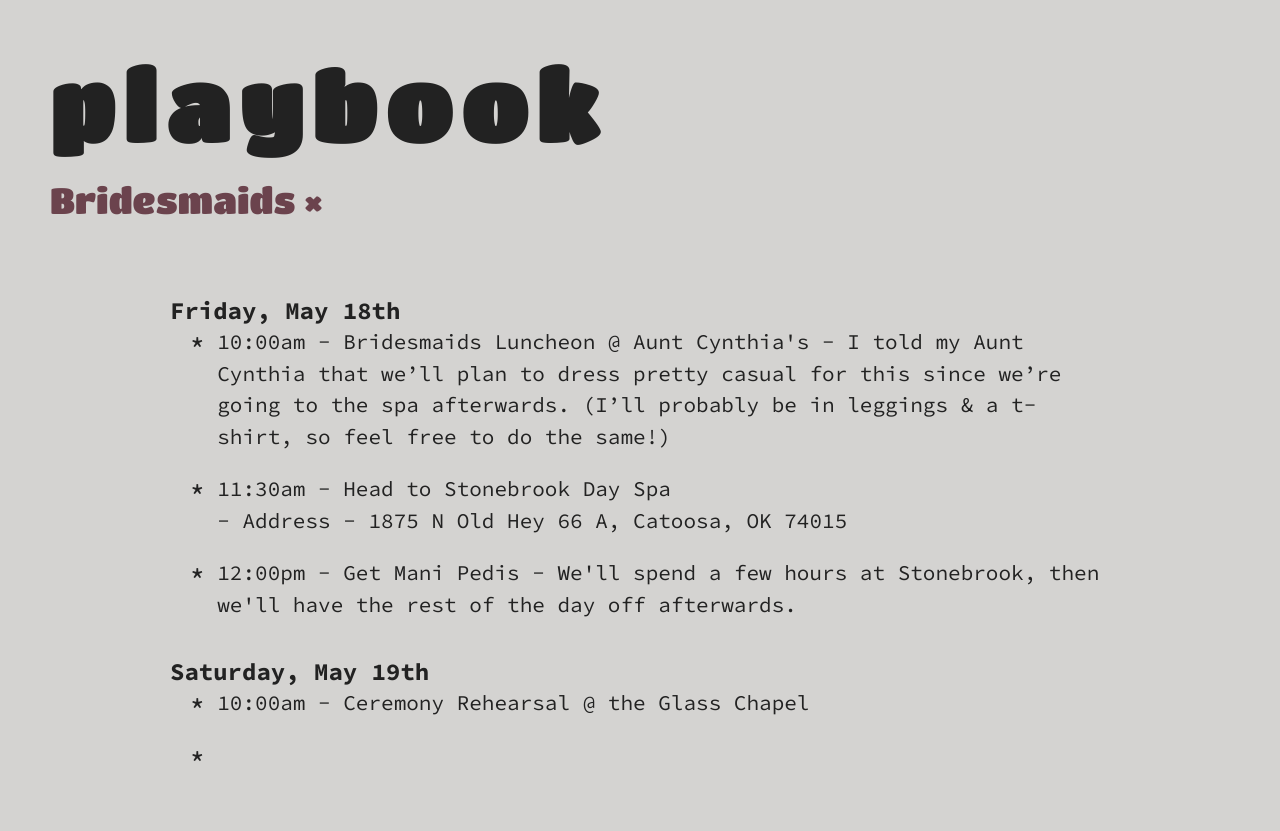
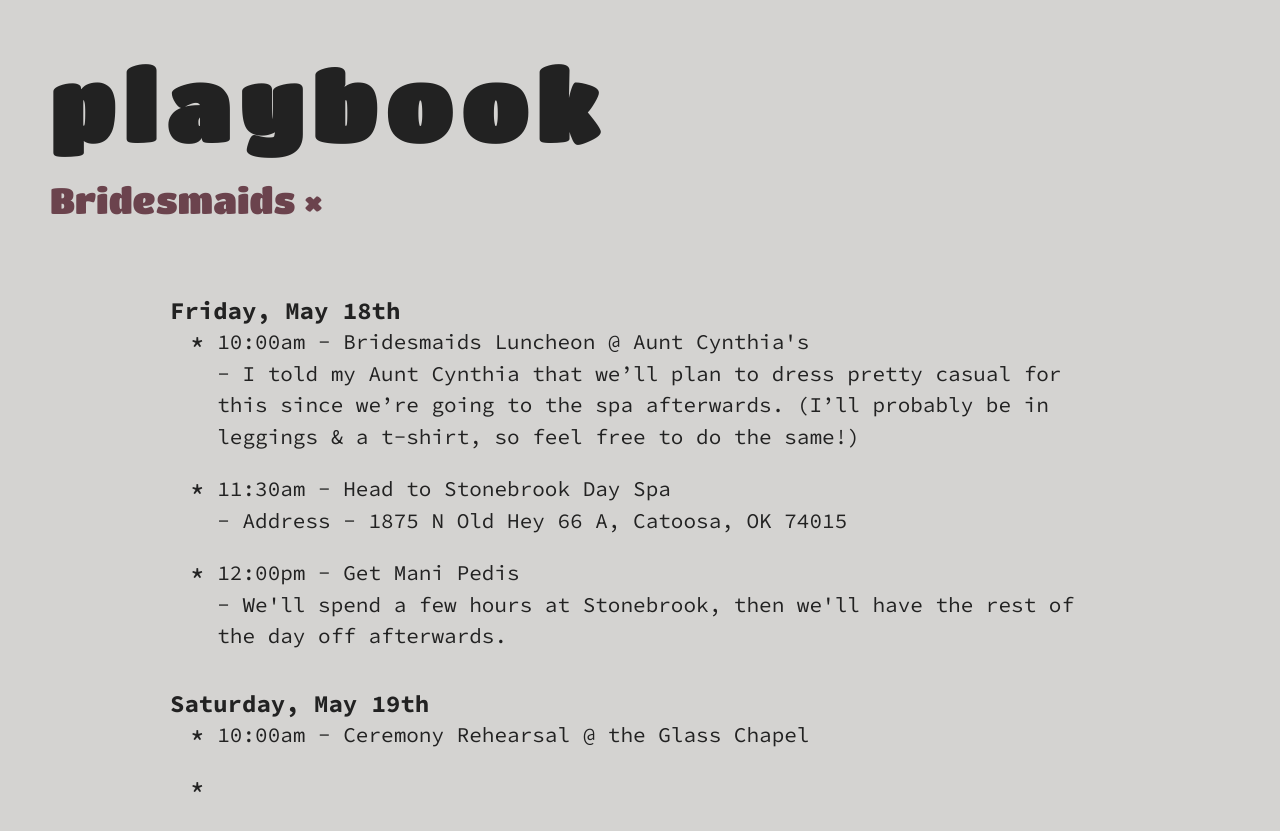
Before and after one commit to grantstandridge/grantstandridge.github.io, a Jekyll site: the page built from _buckets/bridesmaids.markdown, in a window 1280 px wide. Shown: the top 831 px of the page. Built offline with Jekyll 4.4.1, drawn with Linux system fonts in a browser that asks for light colours.

```diff
--- a/_buckets/bridesmaids.markdown
+++ b/_buckets/bridesmaids.markdown
@@ -4,13 +4,13 @@ date: 2018-04-15 18:56:00 -05:00
 Schedule:
 - Parent: Friday, May 18th
   Children:
-  - "10:00am - Bridesmaids Luncheon @ Aunt Cynthia's \n- I told my Aunt Cynthia that
-    we’ll plan to dress pretty casual for this since we’re going to the spa afterwards.
+  - "10:00am - Bridesmaids Luncheon @ Aunt Cynthia's \n<br>- I told my Aunt Cynthia
+    that we’ll plan to dress pretty casual for this since we’re going to the spa afterwards.
     (I’ll probably be in leggings & a t-shirt, so feel free to do the same!)"
   - "11:30am - Head to Stonebrook Day Spa \n<br>- Address - 1875 N Old Hey 66 A, Catoosa,
     OK 74015"
-  - "12:00pm - Get Mani Pedis \n- We'll spend a few hours at Stonebrook, then we'll
-    have the rest of the day off afterwards. "
+  - "12:00pm - Get Mani Pedis \n<br>- We'll spend a few hours at Stonebrook, then
+    we'll have the rest of the day off afterwards. "
 - Parent: 'Saturday, May 19th '
   Children:
   - '10:00am - Ceremony Rehearsal @ the Glass Chapel '
```
